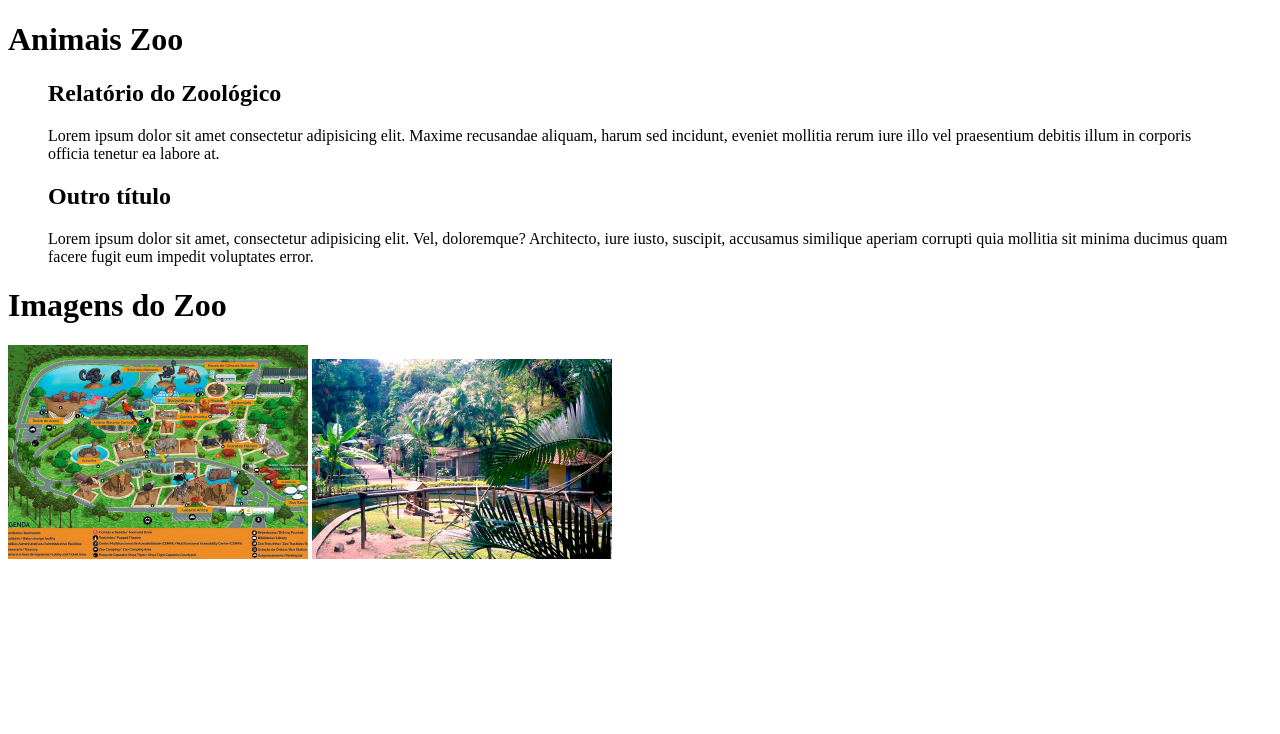
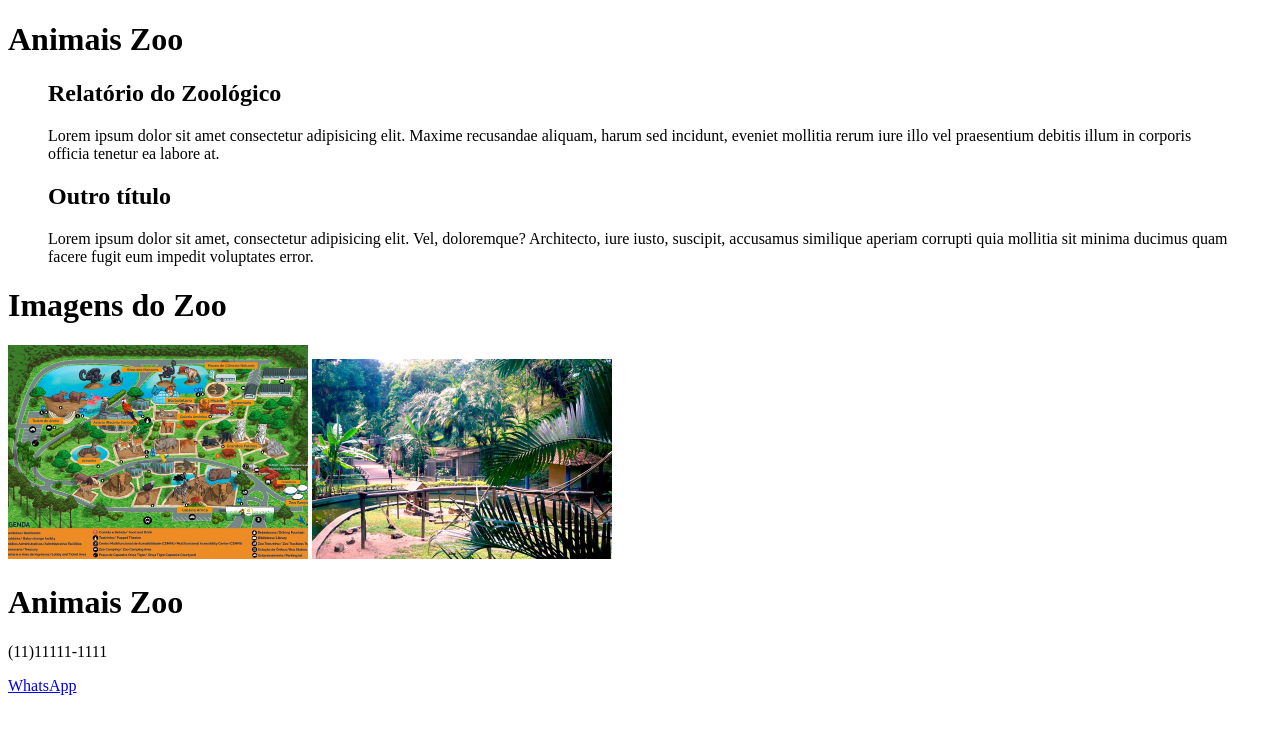
Before and after one commit to VictorSchmoegel/site-zoologico, a plain HTML site: page index.html in a window 1280 px wide. Drawn offline with Linux system fonts and the light colour scheme.

Commit message:
criando o footer com o nome do zoo, telefone e link wpp

```diff
--- a/index.html
+++ b/index.html
@@ -9,6 +9,7 @@
 <header>
     <h1>Animais Zoo</h1>
 </header>
+
 <body>
     <blockquote>
         <h2>Relatório do Zoológico</h2>
@@ -22,4 +23,10 @@
     <img src="/imagens/mapa-zoo.jpeg" alt="Mapa do zoo" width="300px">
     <img src="/imagens/zoologico.jpg" alt="Foto Zoo" width="300px">
 </body>
+
+<footer>
+    <h1>Animais Zoo</h1>
+    <p id="telefonewpp">(11)11111-1111</p>
+    <a href="telefonewpp">WhatsApp</a>
+</footer>
 </html>
```
